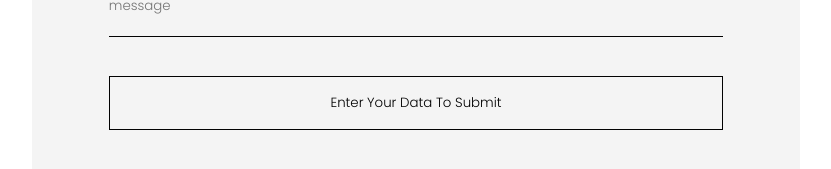
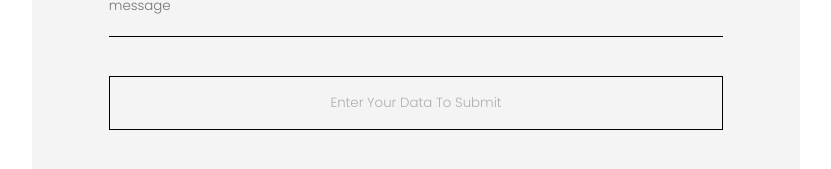
Before and after one commit to AndriiPolishko/lab2PackageManagerVersion, a website built with webpack: page index.html in a window 1280 px wide. Shown: the part 283-452 px from the top of the page, without its empty margins (224-1055 px from the left). Built offline with nearby package versions, Linux system fonts and the light colour scheme.

```diff
--- a/index.html
+++ b/index.html
@@ -33,7 +33,7 @@
         <textarea id="message" placeholder="message" value="" required minlength="4"></textarea><br>
         <!--
         <input type="submit" class="submit" value="Send">--->
-        <button class = "submit" >Enter Your Data To Submit</button>
+        <button class = "submit" disabled>Enter Your Data To Submit</button>
         <div class="g-recaptcha" data-sitekey="6Ld_0hQeAAAAAGlFdbRBdGmAta2dxn5PqjG2498d"
              data-callback="recaptcha_callback"></div>
 
```
